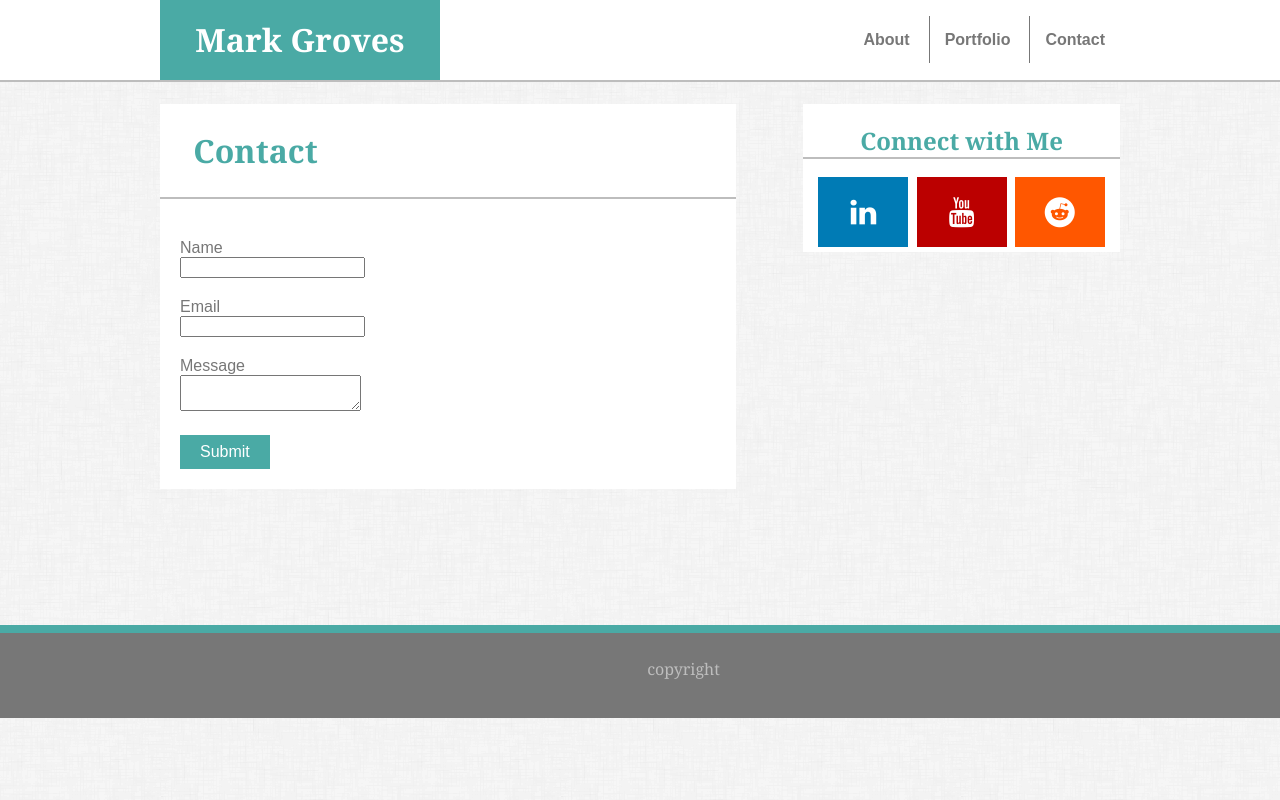
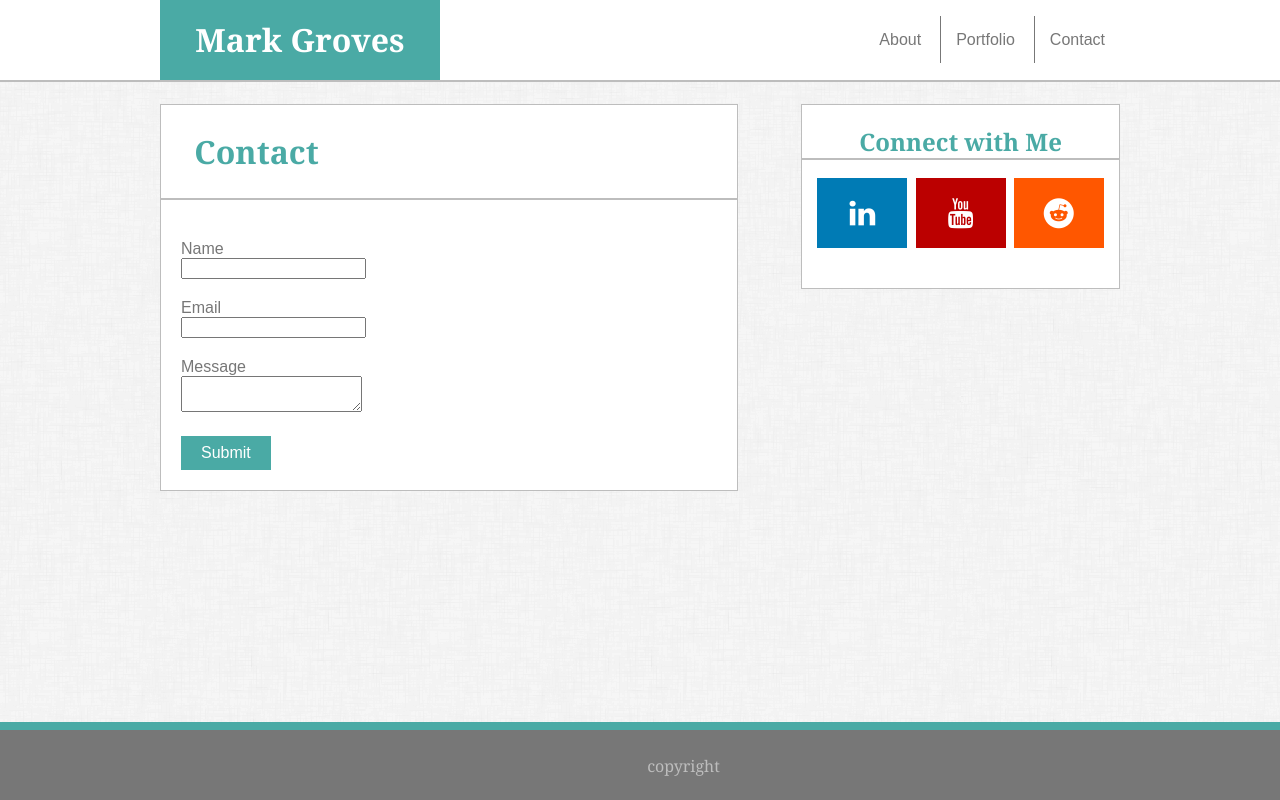
Before and after one commit to Phoenix3737/Responsive-Portfolio, a plain HTML site: page contact.html in a window 1280 px wide. Drawn offline with Linux system fonts and the light colour scheme.

Commit message:
footer/borders

```diff
--- a/assets/css/style.css
+++ b/assets/css/style.css
@@ -66,7 +66,7 @@ img {
 .topnav a {
     color: #777777;
     font-family: 'Arial', 'Helvetica Neue', Helvetica, sans-serif;
-    font-weight: bold;
+    /* font-weight: bold; */
     text-decoration: none;
     border-left:solid 1px #777777;
     padding: 15px;
@@ -89,12 +89,12 @@ body {
 
  .footer {
      position: fixed;
-     top: 625px;
      left: 0px;
+     bottom: 0px;
      background-color: #777777;
      border-top: solid 8px #4aaaa5;
      width: 1367px;
-     height: 60px;
+     height: 45px;
      text-align: center;
      padding-top: 25px;
      font-family: 'Georgia', Times, Times New Roman, serif;
@@ -131,14 +131,14 @@ body {
     padding-bottom: 25px;
     padding-top: 25px;
     margin-top: 0;
-    /* padding-bottom: 11px; */
+
 
 }
 
 .contact {
     float: left;
     width: 60%;
-    padding-right: 35px;
+    border: 1px solid #bdbdbd;
 }
 
 #portfolio {
@@ -201,6 +201,9 @@ body {
     font-family: 'Georgia', Times, Times New Roman, serif;
     float: right;
     width: 33%;
+    margin-bottom: 35px;
+    padding-bottom: 35px;
+    border: 1px solid #bdbdbd;
 
 
 }
```
